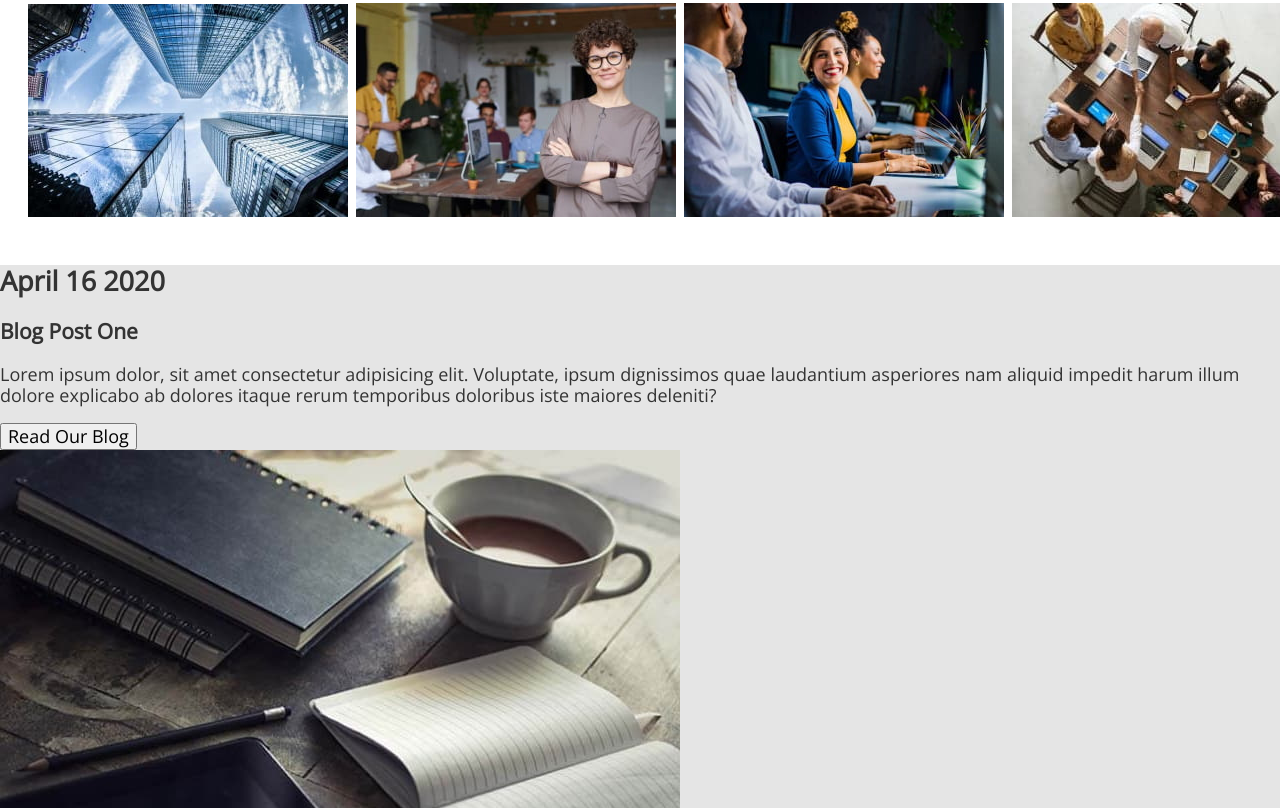
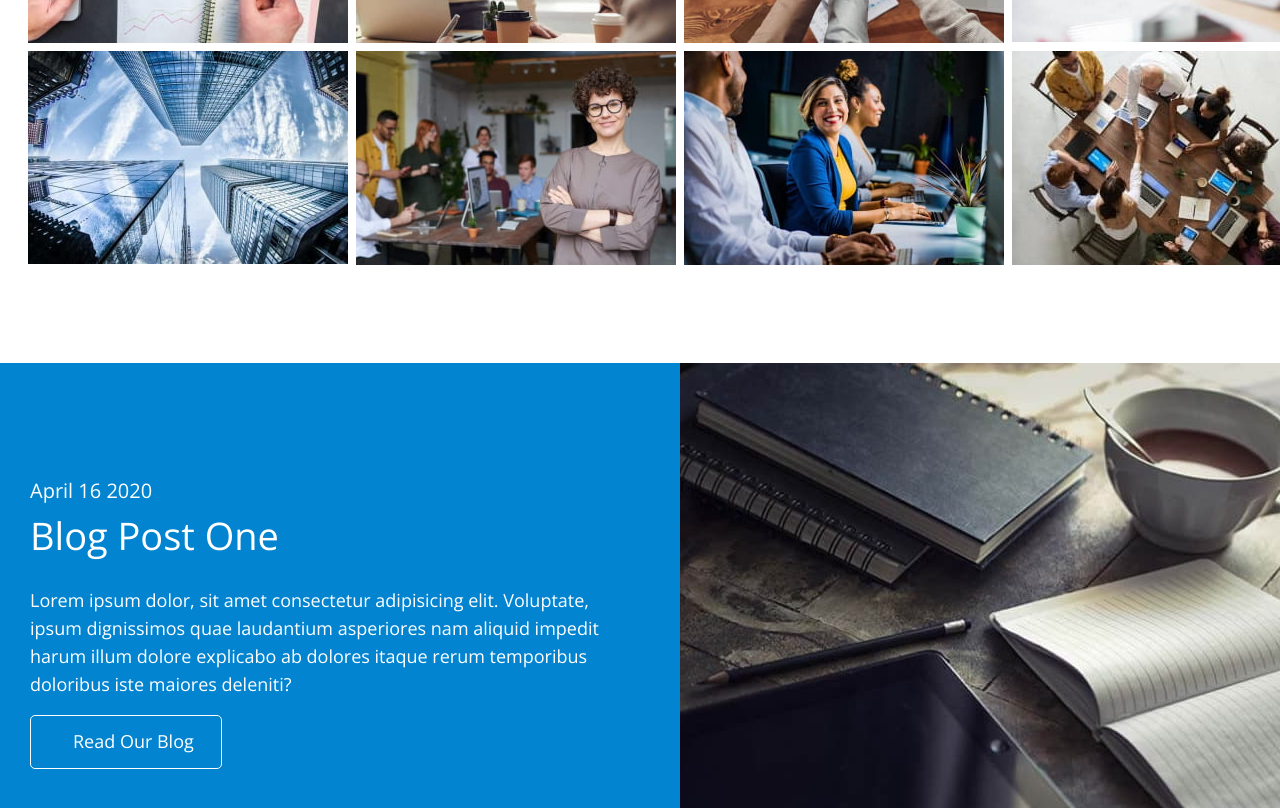
Before and after one commit to AleksandraPauk/FSOn59-StartersGoIT, a plain HTML site: page index.html in a window 1280 px wide. Shown: the part 1992-2800 px from the top of the page. Drawn offline with nearby package versions, Linux system fonts and the light colour scheme.

Commit message:
add blog

```diff
--- a/css/style.css
+++ b/css/style.css
@@ -1,9 +1,11 @@
 :root {
   --accent-color: #28a745;
+  --secondary-accent-color: #0284d0;
   --hero-text-color: #e9e9e9;
   --primary-text-color: #333333;
   --secondary-text-color: #ffffff;
-  --bg-color: #e5e5e5;
+  --bg-color: #ffffff;
+  --secondary-bg-color: #e5e5e5;
 }
 
 body {
@@ -146,6 +148,7 @@ address {
 .about {
   padding-top: 122px;
   padding-bottom: 19px;
+  background-color: var(--secondary-bg-color);
 }
 
 .visually-hidden {
@@ -193,26 +196,30 @@ address {
   text-align: center;
 }
 
-/* solutions */
-.solutions {
+/* solutions and blog */
+.solutions,
+.blog {
   background-color: var(--accent-color);
   color: var(--secondary-text-color);
 }
 
-.solutions > .container {
+.solutions > .container,
+.blog > .container {
   display: flex;
   padding-left: 0;
   padding-right: 0;
 }
 
-.solutions-wrapper {
+.solutions-wrapper,
+.blog-wrapper {
   margin-left: 30px;
-  margin-top: 84px;
   margin-right: 44px;
-  margin-bottom: 84px;
+  margin-bottom: auto;
+  margin-top: auto;
 }
 
-.solutions-secondary-title {
+.solutions-secondary-title,
+.blog-secondary-title {
   margin-bottom: 5px;
 
   font-weight: 400;
@@ -221,7 +228,8 @@ address {
   color: var(--secondary-text-color);
 }
 
-.solutions-primary-title {
+.solutions-primary-title,
+.blog-primary-title {
   margin-bottom: 26px;
 
   font-weight: 300;
@@ -230,7 +238,8 @@ address {
   color: var(--secondary-text-color);
 }
 
-.solutions-text {
+.solutions-text,
+.blog--text {
   margin-bottom: 17px;
 
   font-weight: 400;
@@ -238,7 +247,8 @@ address {
   color: var(--secondary-text-color);
 }
 
-.solutions-button {
+.solutions-button,
+.blog-button {
   padding: 11px 27px 12px 42px;
 
   font-family: inherit;
@@ -246,7 +256,7 @@ address {
   font-size: 18px;
   line-height: 1.56;
   color: var(--secondary-text-color);
-  background-color: var(--accent-color);
+  background-color: transparent;
   border: 1px solid var(--secondary-text-color);
   border-radius: 5px;
   cursor: pointer;
@@ -255,6 +265,8 @@ address {
 /* Business Cases */
 .cases {
   background-color: var(--secondary-text-color);
+  padding-top: 50px;
+  padding-bottom: 50px;
 }
 .cases-title {
   font-style: normal;
@@ -303,6 +315,12 @@ address {
 }
 .cases-items:nth-last-child(-n + 4) {
   margin-bottom: 0;
+}
+
+/* Blog section */
+.blog {
+  background-color: var(--secondary-accent-color);
+  color: var(--secondary-text-color);
 }
 
 /*Team*/
--- a/index.html
+++ b/index.html
@@ -185,17 +185,26 @@
         </div>
       </section>
 
-      <!-- Блог -->
-      <section>
-        <h2>April 16 2020</h2>
-        <h3>Blog Post One</h3>
-        <p>
-          Lorem ipsum dolor, sit amet consectetur adipisicing elit. Voluptate, ipsum dignissimos
-          quae laudantium asperiores nam aliquid impedit harum illum dolore explicabo ab dolores
-          itaque rerum temporibus doloribus iste maiores deleniti?
-        </p>
-        <button type="button">Read Our Blog</button>
-        <img src="./images/blog/blog-image.jpg" alt="blogger atmosphere" width="680" height="517" />
+      <!-- Blog section -->
+      <section class="blog">
+        <div class="container">
+          <div class="blog-wrapper">
+            <h2 class="blog-secondary-title">April 16 2020</h2>
+            <h3 class="blog-primary-title">Blog Post One</h3>
+            <p class="blog--text">
+              Lorem ipsum dolor, sit amet consectetur adipisicing elit. Voluptate, ipsum dignissimos
+              quae laudantium asperiores nam aliquid impedit harum illum dolore explicabo ab dolores
+              itaque rerum temporibus doloribus iste maiores deleniti?
+            </p>
+            <button class="blog-button" type="button">Read Our Blog</button>
+          </div>
+          <img
+            src="./images/blog/blog-image.jpg"
+            alt="blogger atmosphere"
+            width="680"
+            height="517"
+          />
+        </div>
       </section>
 
       <!--our team-->
```
